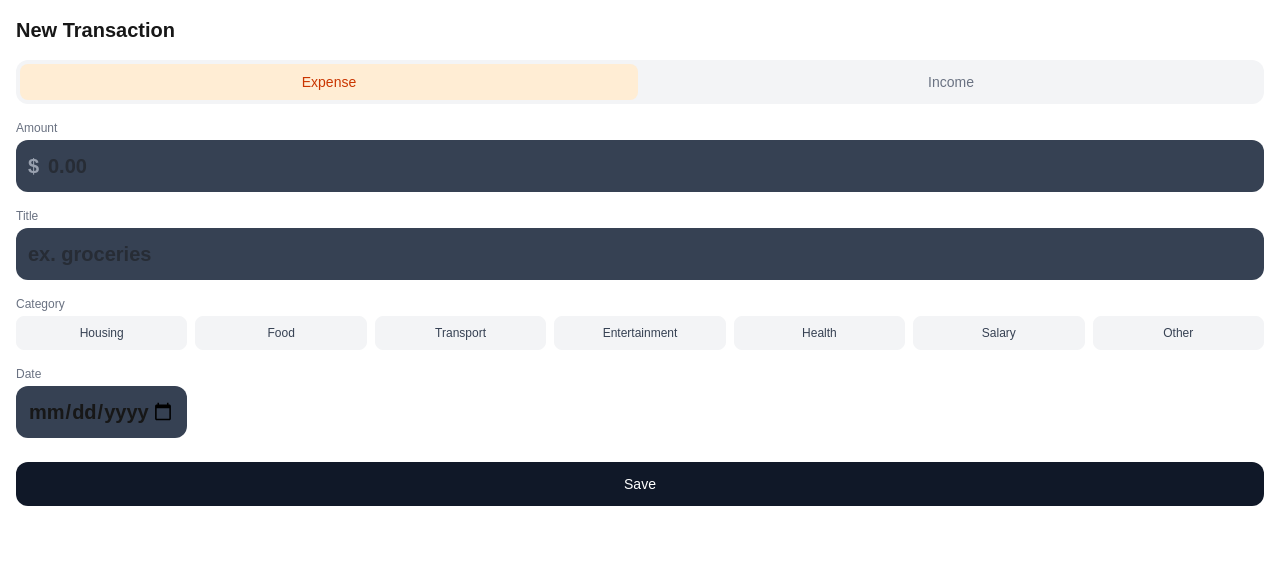
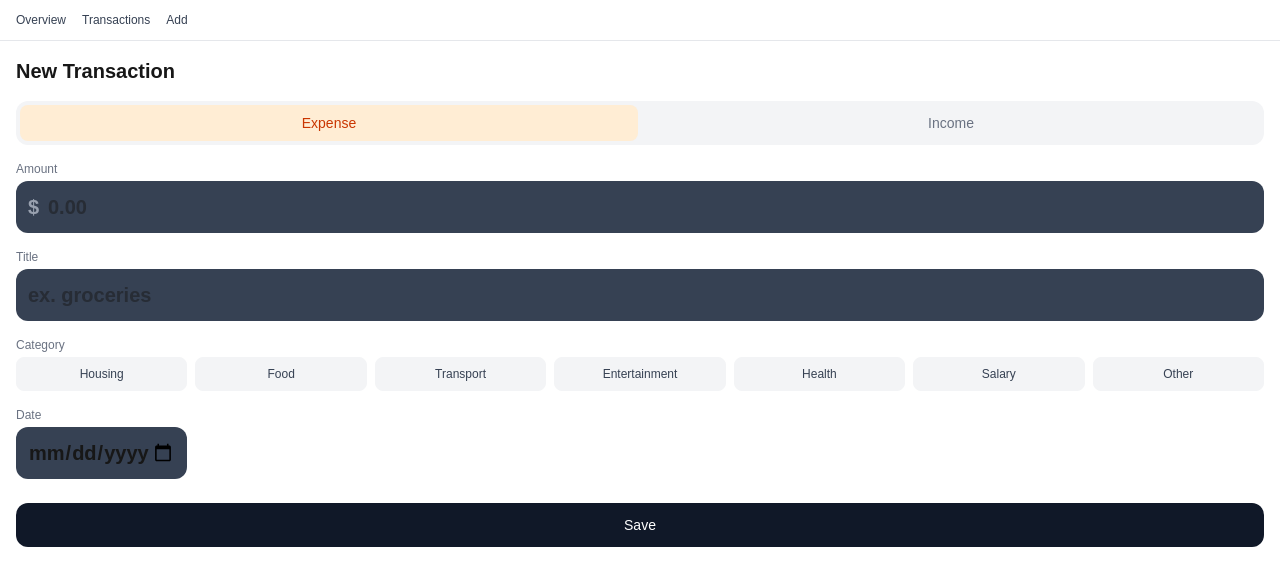
Before and after one commit to amrpom/budget-tracker, a Next.js app in the folder client/: page /form in a window 1280 px wide. Shown: the top 586 px of the page. Built offline with nearby package versions, Linux system fonts and the light colour scheme.

Commit message:
fix: add page-to-page routing

```diff
--- a/client/app/dashboard/page.jsx
+++ b/client/app/dashboard/page.jsx
@@ -1,3 +1,5 @@
+import Link from "next/link";
+
 const CATEGORY_COLORS = {
   housing: "bg-red-400",
   food: "bg-orange-400",
@@ -73,7 +75,7 @@ export default async function Dashboard() {
 
       <div className="bg-gray-100 rounded-xl p-4 mt-4">
         <p className="text-xs text-gray-500 font-semibold mb-3">Recent Transactions</p>
-        <a href="/transactions" className="text-xs text-blue-500">See all</a>
+        <Link href="/transactions" className="text-xs text-blue-500">See all</Link>
         <div className="flex flex-col text-gray-500">
           {
             recentTransactions.map((transaction, index) => (
--- a/client/app/layout.tsx
+++ b/client/app/layout.tsx
@@ -1,6 +1,7 @@
 import type { Metadata } from "next";
 import { Geist, Geist_Mono } from "next/font/google";
 import "./globals.css";
+import Link from "next/link";
 
 const geistSans = Geist({
   variable: "--font-geist-sans",
@@ -27,7 +28,14 @@ export default function RootLayout({
       lang="en"
       className={`${geistSans.variable} ${geistMono.variable} h-full antialiased`}
     >
-      <body className="min-h-full flex flex-col">{children}</body>
+      <body className="min-h-full flex flex-col">
+        <nav className="flex gap-4 px-4 py-3 border-b border-gray-200 bg-white text-gray-700 text-xs font-medium">
+          <Link href="/dashboard">Overview</Link>
+          <Link href="/transactions">Transactions</Link>
+          <Link href="/form">Add</Link>
+        </nav>
+        {children}
+      </body>
     </html>
   );
 }
--- a/client/app/transactions/page.jsx
+++ b/client/app/transactions/page.jsx
@@ -1,4 +1,5 @@
 import DeleteButton from "./DeleteButton";
+import Link from "next/link";
 
 export default async function Transactions() {
     const res = await fetch(`${process.env.NEXT_PUBLIC_API_URL}/transactions`, { cache: "no-store"});
@@ -19,11 +20,10 @@ export default async function Transactions() {
                             <div className="flex items-center gap-3">
                                 <p className={`text-sm font-semibold ${transaction.type === "income" ? "text-green-500" : "text-red-500"}`}>{transaction.type === "income" ? "+" : "-"}${Number(transaction.amount).toFixed(2)}</p>
                                 <div className="flex gap-2">
-                                    <a href={`/form?id=${transaction.id}`} className="text-xs text-blue-500">Edit</a>
+                                    <Link href={`/form?id=${transaction.id}`} className="text-xs text-blue-500">Edit</Link>
                                     <DeleteButton id={transaction.id}/>
                                 </div>
                             </div>
-
                         </div>
                         ))
                     }
```
